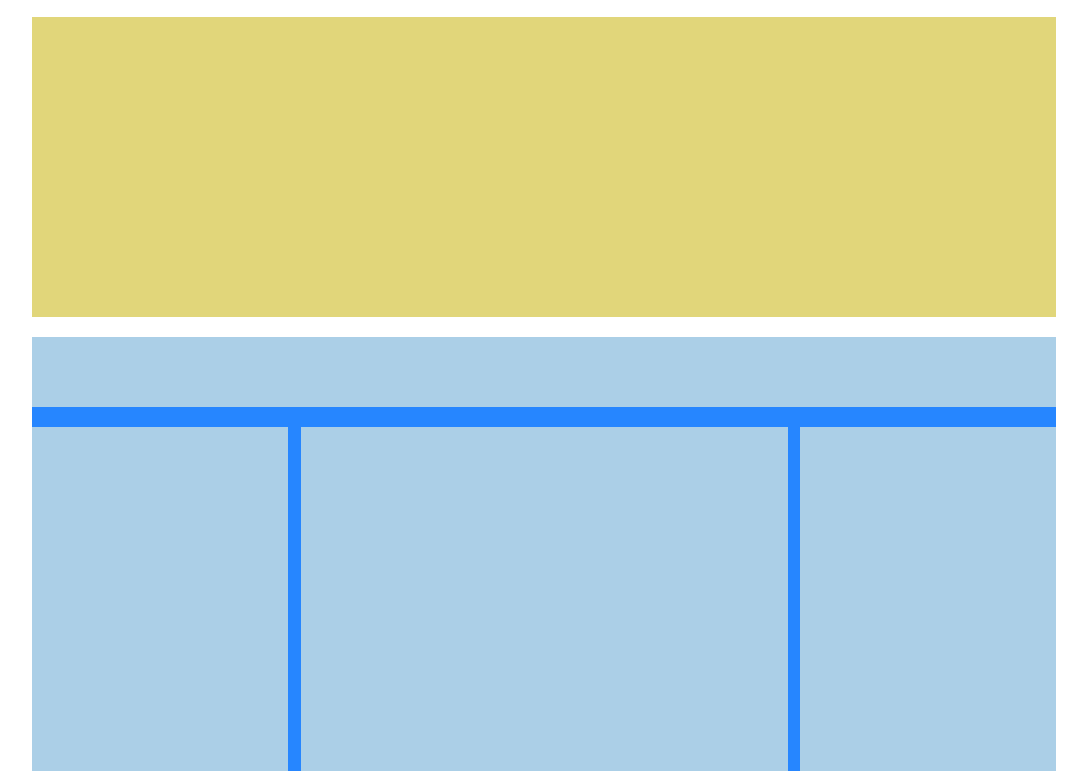
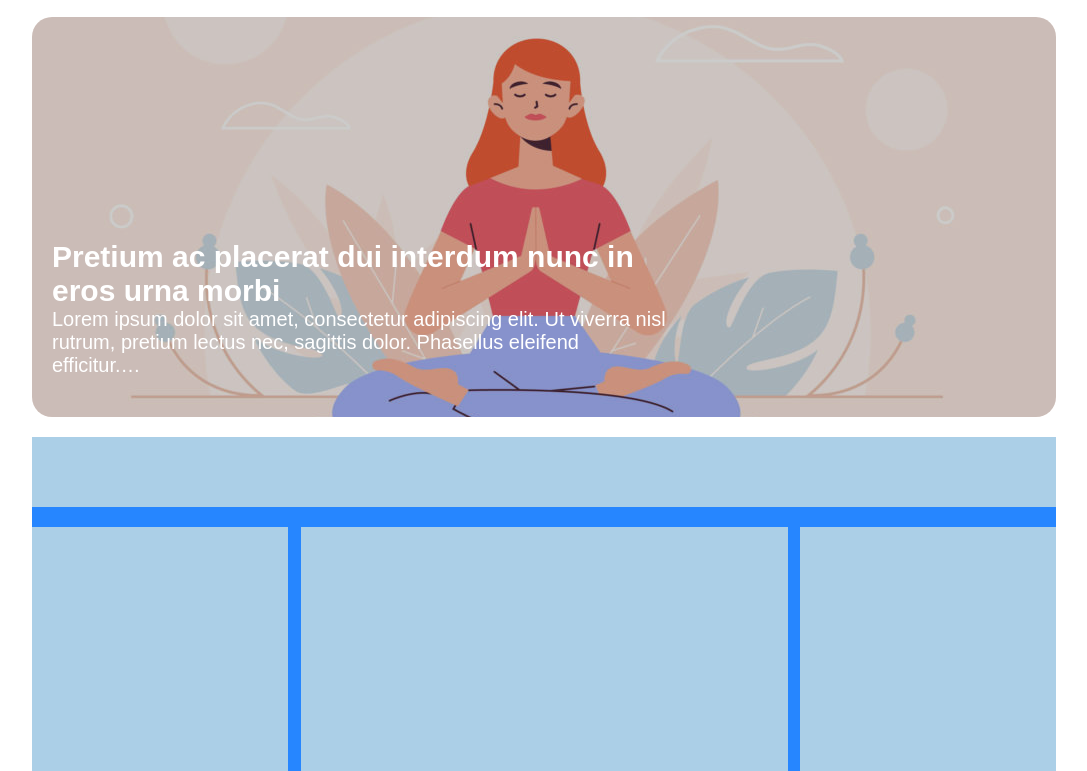
Before and after one commit to bodascaluca/htmlcss-wp, a plain HTML site: page index.html in a window 1280 px wide. Shown: the part 127-898 px from the top of the page, without its empty margins (96-1183 px from the left). Drawn offline with Linux system fonts and the light colour scheme.

Commit message:
Aggiunta bunner/img/layover

```diff
--- a/css/style.css
+++ b/css/style.css
@@ -33,9 +33,9 @@ ul{
 }
 
     /* DEBUG */
-.debug{
+/* .debug{
     border: 2px solid red;
-}
+} */
 
 /* HEADER  */
 .logo{
@@ -60,9 +60,40 @@ ul{
     color: inherit;
 }
 
-.jumper{
-    height: 300px;
-    background-color: #e1d67a;
+/* BUNNER  */
+.bunner{
+    height: 400px;
+    /* background-color: #e1d67a; */
+
+    position: relative;
+
+}
+
+.bunner img{
+    width: 100%;
+    height: 100%;
+    object-fit: cover;
+    border-radius: 2em;
+}
+
+.layover{
+    position: absolute;
+    bottom: 0;
+    left: 0;
+    width: 100%;
+    height: 100%;
+    background-color: rgba(0, 0, 0, .2);
+    border-radius: 2em;
+
+}
+
+.bunner-text{
+    position: absolute;
+    bottom: 2em;
+    left: 1em;
+    width: 60%;
+    color: white;
+    font-size: 2em;
 }
 
 .article{
--- a/index.html
+++ b/index.html
@@ -35,8 +35,15 @@
         <!-- Contenuto della pagina  -->
         <main class="main">
 
-            <section class="jumper margin-top">
-
+            <section class="bunner margin-top">
+               <img src="img/banner.jpg" alt="Meditazione ">
+                <div class="layover"></div>
+                <div class="bunner-text">
+                    <h2>Pretium ac placerat dui interdum nunc
+                        in eros urna morbi</h2>
+                    <p>Lorem ipsum dolor sit amet, consectetur adipiscing elit. Ut viverra nisl
+                        rutrum, pretium lectus nec, sagittis dolor. Phasellus eleifend efficitur.…</p>
+                </div>
             </section>
 
             <section class="article margin-top">
```
